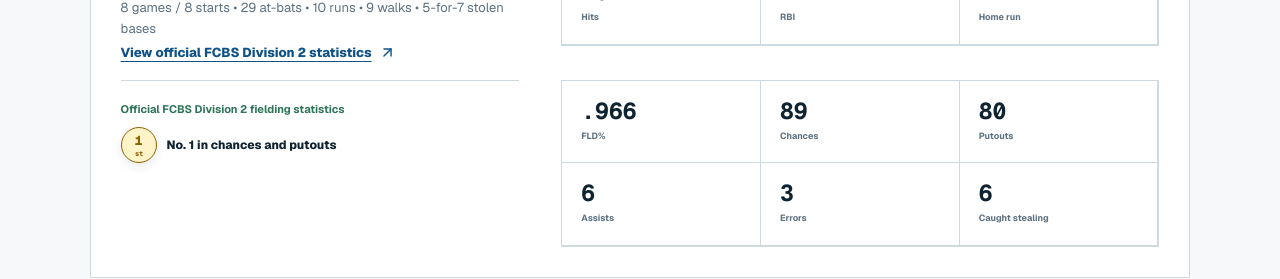
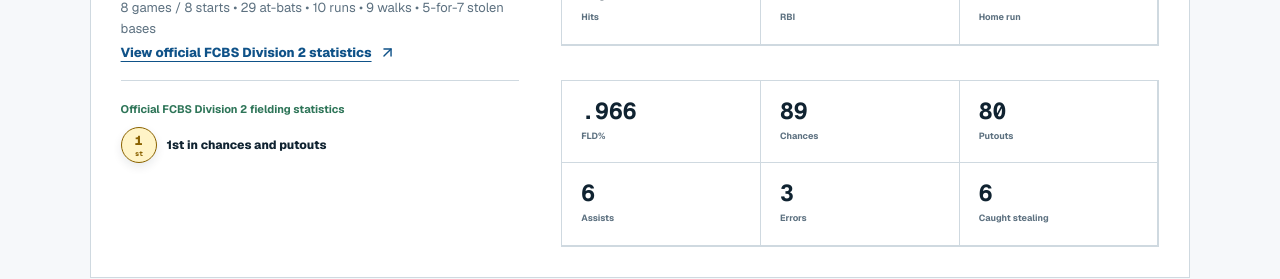
Before and after one commit to zalankocsis25-code/zalan2027, a Next.js app: page / in a window 1280 px wide. Shown: the part 4580-4859 px from the top of the page. Built offline with nearby package versions, Linux system fonts and the light colour scheme.

Commit message:
Refine fielding placement wording

```diff
--- a/src/data/profile.ts
+++ b/src/data/profile.ts
@@ -84,7 +84,7 @@ export const profile = {
     url: "https://www.fcbs.cat/campionat/2026/b_divisio2/stats/lgplyrs.htm",
     stats: [[".345", "AVG"], [".513", "OBP"], [".483", "SLG"], ["10", "Hits"], ["7", "RBI"], ["1", "Home run"]],
     summary: "8 games / 8 starts • 29 at-bats • 10 runs • 9 walks • 5-for-7 stolen bases",
-    fieldingAchievement: "No. 1 in chances and putouts",
+    fieldingAchievement: "1st in chances and putouts",
     fieldingStats: [[".966", "FLD%"], ["89", "Chances"], ["80", "Putouts"], ["6", "Assists"], ["3", "Errors"], ["6", "Caught stealing"]],
   },
   copaCatalunyaSeason: {
```
